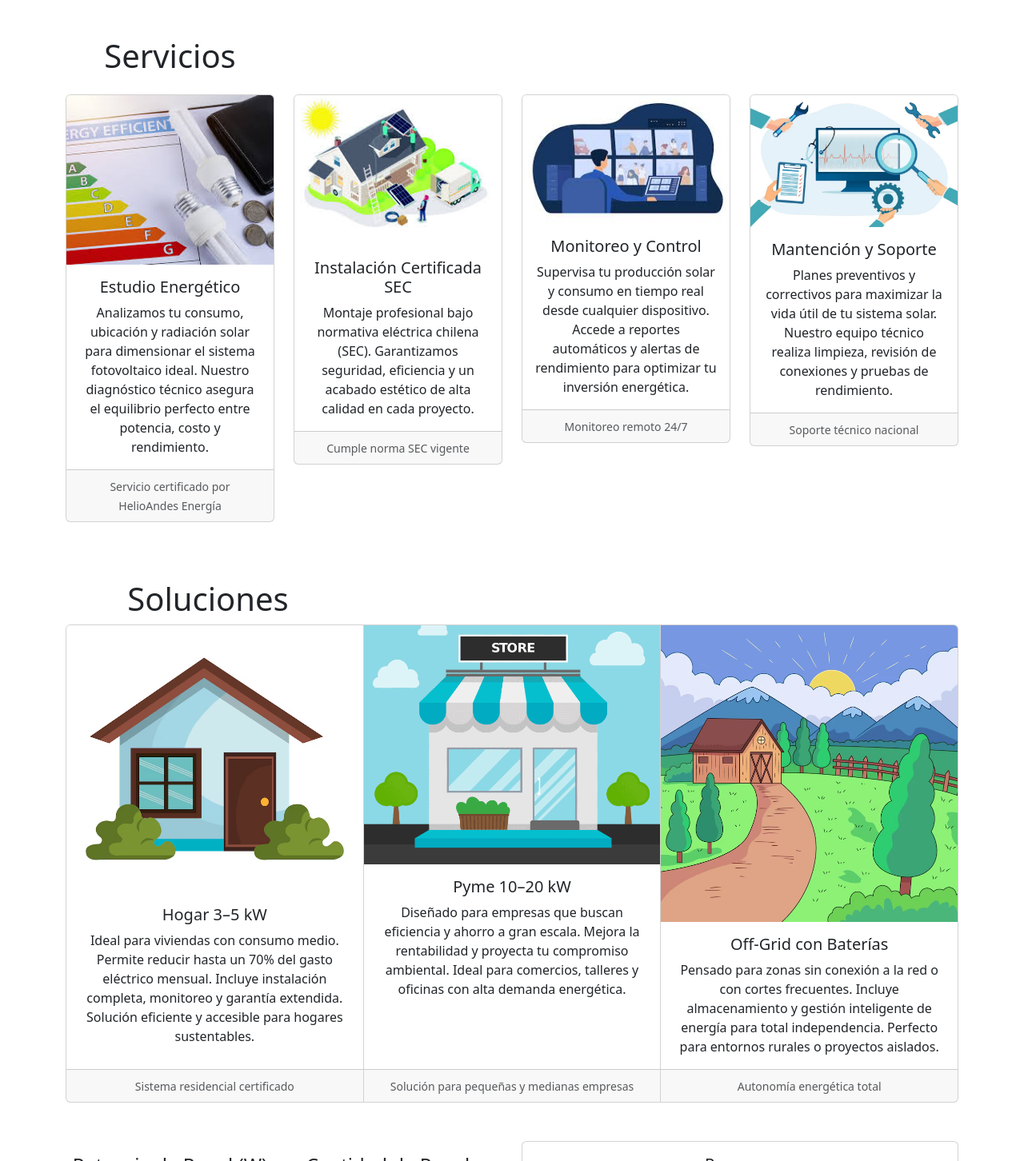
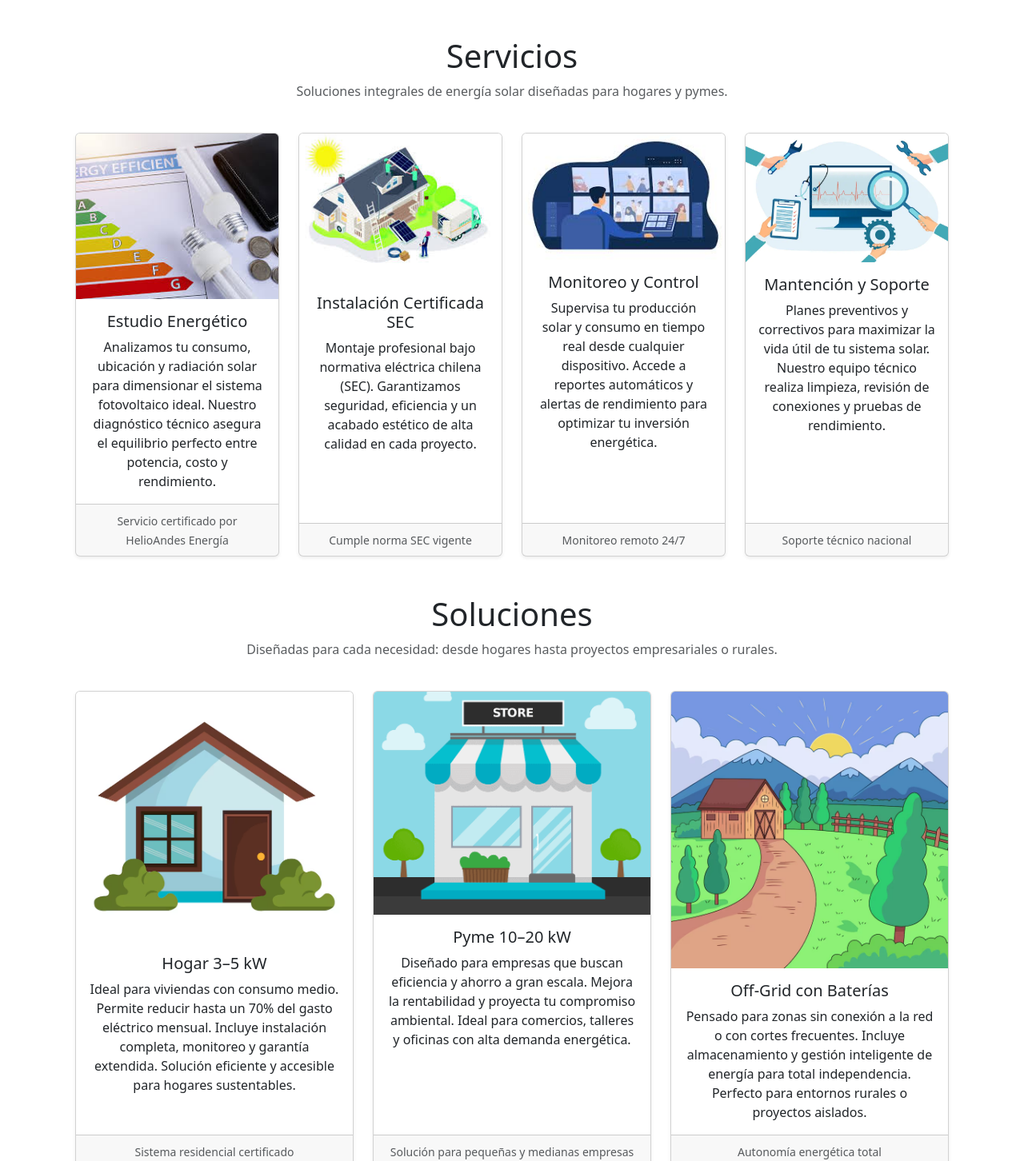
Before and after one commit to N1coG4bo/LandingPage_React, a React (Create React App) app: page / in a window 1280 px wide. Shown: the part 418-1870 px from the top of the page at 80% size. Built offline with nearby package versions, Linux system fonts and the light colour scheme.

Commit message:
reajuste

```diff
--- a/src/components/Contacto.js
+++ b/src/components/Contacto.js
@@ -3,13 +3,22 @@ import Button from 'react-bootstrap/Button';
 
 function ContactoPropio() {
   return (
-        <div className="container my-5" id="contacto">
-            <h2 className="fw-bold mb-4">Contacto</h2>
+    // ✅ id coincide con el Navbar: href="#contacto"
+    <section id="contacto" className="container anchor mt-5 mb-5">
+      <div className="row mb-4 text-center">
+        <div className="col-12">
+          <h1>Contacto</h1>
+          <p className="text-muted">
+            ¿Tienes dudas o necesitas una cotización personalizada? Escríbenos y te responderemos pronto.
+          </p>
+        </div>
+      </div>
 
-            <div className="p-4 shadow-sm bg-grey rounded-4">
+      <div className="p-4 shadow-sm bg-light rounded-4">
         <Form>
-                    <div className="row bg-grey text-white text-center mb-3">
-                        <div className="col-md-6">
+          {/* ✅ Campos en una sola fila responsive */}
+          <div className="row mb-3">
+            <div className="col-md-6 mb-3 mb-md-0">
               <Form.Group controlId="contactoNombre">
                 <Form.Label>Nombre</Form.Label>
                 <Form.Control
@@ -32,17 +41,19 @@ function ContactoPropio() {
             </div>
           </div>
 
-                    <Form.Group className="mb-3" controlId="contactoMensaje">
+          {/* ✅ Campo de mensaje */}
+          <Form.Group className="mb-4" controlId="contactoMensaje">
             <Form.Label>Mensaje</Form.Label>
             <Form.Control
               as="textarea"
               rows={4}
-                            placeholder="Describe brevemente tu necesidad"
+              placeholder="Describe brevemente tu necesidad o proyecto"
               required
             />
           </Form.Group>
 
-                    <div className="d-flex gap-3 mt-3">
+          {/* ✅ Botones alineados */}
+          <div className="d-flex gap-3">
             <Button
               type="submit"
               className="px-4 py-2 fw-semibold text-white"
@@ -51,16 +62,16 @@ function ContactoPropio() {
               Enviar
             </Button>
             <Button
-                            variant="light"
+              variant="outline-secondary"
               type="reset"
-                            className="px-4 py-2 border fw-semibold"
+              className="px-4 py-2 fw-semibold"
             >
               Limpiar
             </Button>
           </div>
         </Form>
       </div>
-        </div>
+    </section>
   );
 }
 
--- a/src/components/Faq.js
+++ b/src/components/Faq.js
@@ -2,21 +2,24 @@ import Accordion from 'react-bootstrap/Accordion';
 
 function FaqPropio() {
   return (
-    <div className='Faq' id="Faq">
-      <div className='row mt-5'>
-        <div className='col-lg-4'>
-          <h1>
-            Preguntas Frecuentes (FAQ)
-          </h1>
+    // ✅ id coincide con el Navbar (#faq)
+    <section id="faq" className="container anchor mt-5 mb-5">
+      <div className="row mb-4">
+        <div className="col-12 text-center">
+          <h1>Preguntas Frecuentes (FAQ)</h1>
+          <p className="text-muted">
+            Encuentra respuestas rápidas sobre instalación, mantenimiento y beneficios de nuestros sistemas solares.
+          </p>
         </div>
       </div>
 
-      <Accordion defaultActiveKey="0">
+      {/* ✅ Componente Accordion de React-Bootstrap */}
+      <Accordion defaultActiveKey="0" flush>
         <Accordion.Item eventKey="0">
           <Accordion.Header>¿Qué incluye la instalación de un sistema solar HelioAndes?</Accordion.Header>
           <Accordion.Body>
             Nuestros sistemas incluyen el estudio técnico, instalación completa con equipos certificados SEC,
-            estructura de montaje, cableado, inversor, puesta en marcha y capacitación básica sobre el uso y monitoreo del sistema.
+            estructura de montaje, cableado, inversor, puesta en marcha y capacitación básica sobre el uso y monitoreo.
             Además, ofrecemos garantía y soporte postventa.
           </Accordion.Body>
         </Accordion.Item>
@@ -24,39 +27,39 @@ function FaqPropio() {
         <Accordion.Item eventKey="1">
           <Accordion.Header>¿Cuánto dura la instalación y activación?</Accordion.Header>
           <Accordion.Body>
-            En la mayoría de los casos, la instalación residencial promedio demora entre 2 y 4 días hábiles.
-            En proyectos Pyme o sistemas de mayor potencia, el tiempo puede extenderse según la complejidad del sitio.
-            Luego de la instalación, realizamos pruebas y entregamos la documentación para certificación SEC.
+            En promedio, una instalación residencial toma entre 2 y 4 días hábiles.
+            En proyectos Pyme o de mayor potencia, el plazo varía según la complejidad del sitio.
+            Tras finalizar, realizamos pruebas y entregamos la documentación necesaria para la certificación SEC.
           </Accordion.Body>
         </Accordion.Item>
 
         <Accordion.Item eventKey="2">
           <Accordion.Header>¿Qué mantenimiento requiere el sistema?</Accordion.Header>
           <Accordion.Body>
-            Los sistemas solares requieren muy poco mantenimiento. Se recomienda una limpieza superficial de los paneles
-            cada 4–6 meses y una revisión técnica anual para asegurar la máxima eficiencia.
-            HelioAndes ofrece planes de mantención preventiva y monitoreo remoto para detectar cualquier anomalía.
+            Los sistemas solares requieren muy poco mantenimiento. Se recomienda limpiar los paneles cada 4–6 meses
+            y realizar una revisión técnica anual. HelioAndes ofrece planes de mantención preventiva y monitoreo remoto
+            para detectar cualquier anomalía.
           </Accordion.Body>
         </Accordion.Item>
 
         <Accordion.Item eventKey="3">
           <Accordion.Header>¿Qué pasa si se corta la luz?</Accordion.Header>
           <Accordion.Body>
-            Si tu sistema es **on-grid** (conectado a la red), dejará de generar temporalmente por seguridad eléctrica.
-            En cambio, los sistemas **off-grid o híbridos** con baterías continúan suministrando energía normalmente,
-            brindándote autonomía durante cortes de suministro.
+            Si tu sistema es <strong>on-grid</strong> (conectado a la red), se detiene temporalmente por seguridad.
+            En cambio, los sistemas <strong>off-grid o híbridos</strong> con baterías continúan entregando energía,
+            brindando autonomía durante cortes de suministro.
           </Accordion.Body>
         </Accordion.Item>
 
         <Accordion.Item eventKey="4">
           <Accordion.Header>¿Puedo acceder a subsidios o beneficios?</Accordion.Header>
           <Accordion.Body>
-            Sí. HelioAndes te asesora en la postulación a subsidios **Residenciales o Pyme** según tu tipo de instalación.
-            Estos beneficios pueden reducir el costo total de inversión entre un 5% y 8%, dependiendo del programa vigente y la región.
+            Sí. HelioAndes asesora en la postulación a subsidios <strong>Residenciales o Pyme</strong>,
+            que pueden reducir el costo total de inversión entre un 5% y 8% dependiendo del programa y región.
           </Accordion.Body>
         </Accordion.Item>
       </Accordion>
-    </div>
+    </section>
   );
 }
 
--- a/src/components/Hero.js
+++ b/src/components/Hero.js
@@ -1,25 +1,24 @@
-
 import Button from 'react-bootstrap/Button';
 import Card from 'react-bootstrap/Card';
 import Image from 'react-bootstrap/Image';
 
 function Heropropio() {
   return (
-        <div className='Hero 'id="Hero">
+    // 👇 id DEBE coincidir con el href del navbar "Inicio"
+    <section className="Hero container anchor" id="home">
       <div className='row mt-5 mb-5'>
-                <div className='col-lg-6 '>
+        <div className='col-lg-6'>
           <div className="d-flex justify-content-start">
             <Card style={{ width: '30rem', height: '20rem' }}>
               <Card.Body>
-                                <Card.Title>
-                                    Energía solar accesible y confiable
-                                </Card.Title>
+                <Card.Title>Energía solar accesible y confiable</Card.Title>
                 <Card.Text>
                   Reduce tu cuenta de luz y gana independencia con soluciones
                   fotovoltaicas diseñadas para hogares y pymes chilenas.
                   Con HelioAndes Energía, transformas el sol en ahorro real.
                 </Card.Text>
                 <div className="d-flex gap-2">
+                  {/* 👇 apunte a la sección con id="demo-calculadora" */}
                   <Button variant="success" href="#demo-calculadora">
                     Ver DEMO
                   </Button>
@@ -35,7 +34,7 @@ function Heropropio() {
           <Image src="/panel.jpg" fluid />
         </div>
       </div>
-        </div>
+    </section>
   );
 }
 
--- a/src/components/Servicios.js
+++ b/src/components/Servicios.js
@@ -1,23 +1,23 @@
 import Card from 'react-bootstrap/Card';
-import CardGroup from 'react-bootstrap/CardGroup';
 
 function ServiciosPropios() {
   return (
-        <div className=''>
-            <div className='row'>
-                {/* Usamos col-12 en mobile y col-lg-3 en desktop para alinear
-                    el título con la primera columna de tarjetas (col-lg-3). */}
-                <div className=' col-lg-3 mb-3'>
-                    <h1>
-                        Servicios
-                    </h1>
+    // ✅ id coincide con el href del Navbar (#servicios)
+    <section id="servicios" className="container anchor mt-5 mb-5">
+      <div className="row mb-4">
+        <div className="col-12 text-center">
+          <h1>Servicios</h1>
+          <p className="text-muted">
+            Soluciones integrales de energía solar diseñadas para hogares y pymes.
+          </p>
         </div>
       </div>
 
-            <div className="row">
-                <div className="col-lg-3 mb-4">
-                    <Card>
-                        <Card.Img variant="top" src="/servicio-estudio.jpg" />
+      {/* ✅ Cards en cuadrícula responsive */}
+      <div className="row row-cols-1 row-cols-md-2 row-cols-lg-4 g-4">
+        <div className="col">
+          <Card className="h-100 shadow-sm">
+            <Card.Img variant="top" src="/servicio-estudio.jpg" alt="Estudio Energético" />
             <Card.Body>
               <Card.Title>Estudio Energético</Card.Title>
               <Card.Text>
@@ -31,9 +31,9 @@ function ServiciosPropios() {
           </Card>
         </div>
 
-                <div className="col-lg-3 mb-4">
-                    <Card>
-                        <Card.Img variant="top" src="/servicio-instalacion.jpg" />
+        <div className="col">
+          <Card className="h-100 shadow-sm">
+            <Card.Img variant="top" src="/servicio-instalacion.jpg" alt="Instalación SEC" />
             <Card.Body>
               <Card.Title>Instalación Certificada SEC</Card.Title>
               <Card.Text>
@@ -47,9 +47,9 @@ function ServiciosPropios() {
           </Card>
         </div>
 
-                <div className="col-lg-3 mb-4">
-                    <Card>
-                        <Card.Img variant="top" src="/servicio-monitoreo.jpg" />
+        <div className="col">
+          <Card className="h-100 shadow-sm">
+            <Card.Img variant="top" src="/servicio-monitoreo.jpg" alt="Monitoreo y Control" />
             <Card.Body>
               <Card.Title>Monitoreo y Control</Card.Title>
               <Card.Text>
@@ -63,9 +63,9 @@ function ServiciosPropios() {
           </Card>
         </div>
 
-                <div className="col-lg-3 mb-4">
-                    <Card>
-                        <Card.Img variant="top" src="/servicio-mantencion.jpg" />
+        <div className="col">
+          <Card className="h-100 shadow-sm">
+            <Card.Img variant="top" src="/servicio-mantencion.jpg" alt="Mantención y Soporte" />
             <Card.Body>
               <Card.Title>Mantención y Soporte</Card.Title>
               <Card.Text>
@@ -79,7 +79,7 @@ function ServiciosPropios() {
           </Card>
         </div>
       </div>
-        </div>
+    </section>
   );
 }
 
--- a/src/components/Soluciones.js
+++ b/src/components/Soluciones.js
@@ -1,22 +1,23 @@
 import Card from 'react-bootstrap/Card';
-import CardGroup from 'react-bootstrap/CardGroup';
 
 function SolucionesPropias() {
   return (
-        <div className='servicios'>
-            <div className='row mt-5'>
-                <div className='col-lg-4'>
-                    <h1>
-                        Soluciones
-                    </h1>
+    // ✅ id debe coincidir con el href del Navbar (#soluciones)
+    <section id="soluciones" className="container anchor mt-5 mb-5">
+      <div className="row mb-4">
+        <div className="col-12 text-center">
+          <h1>Soluciones</h1>
+          <p className="text-muted">
+            Diseñadas para cada necesidad: desde hogares hasta proyectos empresariales o rurales.
+          </p>
         </div>
       </div>
 
-            <div className='row mb-5'>
-                <div className='col-lg-12'>
-                    <CardGroup>
-                        <Card>
-                            <Card.Img variant="top" src="/casa.jpg" />
+      {/* ✅ Grid responsive Bootstrap: 1 columna en móvil, 3 en escritorio */}
+      <div className="row row-cols-1 row-cols-md-3 g-4">
+        <div className="col">
+          <Card className="h-100 shadow-sm">
+            <Card.Img variant="top" src="/casa.jpg" alt="Solución Hogar 3–5 kW" />
             <Card.Body>
               <Card.Title>Hogar 3–5 kW</Card.Title>
               <Card.Text>
@@ -28,9 +29,11 @@ function SolucionesPropias() {
               <small className="text-muted">Sistema residencial certificado</small>
             </Card.Footer>
           </Card>
+        </div>
 
-                        <Card>
-                            <Card.Img variant="top" src="/pymes.jpg" />
+        <div className="col">
+          <Card className="h-100 shadow-sm">
+            <Card.Img variant="top" src="/pymes.jpg" alt="Solución Pyme 10–20 kW" />
             <Card.Body>
               <Card.Title>Pyme 10–20 kW</Card.Title>
               <Card.Text>
@@ -43,9 +46,11 @@ function SolucionesPropias() {
               <small className="text-muted">Solución para pequeñas y medianas empresas</small>
             </Card.Footer>
           </Card>
+        </div>
 
-                        <Card>
-                            <Card.Img variant="top" src="/rural.jpg" />
+        <div className="col">
+          <Card className="h-100 shadow-sm">
+            <Card.Img variant="top" src="/rural.jpg" alt="Solución Off-Grid con Baterías" />
             <Card.Body>
               <Card.Title>Off-Grid con Baterías</Card.Title>
               <Card.Text>
@@ -58,10 +63,9 @@ function SolucionesPropias() {
               <small className="text-muted">Autonomía energética total</small>
             </Card.Footer>
           </Card>
-                    </CardGroup>
         </div>
       </div>
-        </div>
+    </section>
   );
 }
 
--- a/src/components/Testimonio.js
+++ b/src/components/Testimonio.js
@@ -1,19 +1,29 @@
 import Card from 'react-bootstrap/Card';
-import CardGroup from 'react-bootstrap/CardGroup';
 import Image from 'react-bootstrap/Image';
 
 function TestimonioPropio() {
   return (
-    <div className='row mt-5'>
-      <div className='col-lg-4'>
-        <h1>
-          Testimonios
-        </h1>
+    // ✅ Coincide con el Navbar: <Nav.Link href="#testimonios">Testimonio</Nav.Link>
+    <section id="testimonios" className="container anchor mt-5 mb-5">
+      <div className="row mb-4">
+        <div className="col-12 text-center">
+          <h1>Testimonios</h1>
+          <p className="text-muted">Lo que dicen nuestros clientes en distintas regiones de Chile.</p>
+        </div>
       </div>
 
-      <CardGroup>
-        <Card>
-          <Image src="/usuario.png" roundedCircle width={120} height={120} className="mx-auto my-3" />
+      {/* ✅ Grid responsive: 1 en móvil, 2 en md, 3 en lg */}
+      <div className="row row-cols-1 row-cols-md-2 row-cols-lg-3 g-4">
+        <div className="col">
+          <Card className="h-100 text-center shadow-sm">
+            <Image
+              src="/usuario.png"
+              alt="Foto de perfil de María Fernández"
+              roundedCircle
+              width={120}
+              height={120}
+              className="mx-auto mt-4"
+            />
             <Card.Body>
               <Card.Title>María Fernández — Santiago</Card.Title>
               <Card.Text>
@@ -22,9 +32,18 @@ function TestimonioPropio() {
               </Card.Text>
             </Card.Body>
           </Card>
+        </div>
 
-        <Card>
-          <Image src="/usuario.png" roundedCircle width={120} height={120} className="mx-auto my-3" />
+        <div className="col">
+          <Card className="h-100 text-center shadow-sm">
+            <Image
+              src="/usuario.png"
+              alt="Foto de perfil de Jorge Pino"
+              roundedCircle
+              width={120}
+              height={120}
+              className="mx-auto mt-4"
+            />
             <Card.Body>
               <Card.Title>Jorge Pino — Concepción</Card.Title>
               <Card.Text>
@@ -33,20 +52,29 @@ function TestimonioPropio() {
               </Card.Text>
             </Card.Body>
           </Card>
+        </div>
 
-        <Card>
-          <Image src="/usuario.png" roundedCircle width={120} height={120} className="mx-auto my-3" />
+        <div className="col">
+          <Card className="h-100 text-center shadow-sm">
+            <Image
+              src="/usuario.png"
+              alt="Foto de perfil de Catalina Rojas"
+              roundedCircle
+              width={120}
+              height={120}
+              className="mx-auto mt-4"
+            />
             <Card.Body>
               <Card.Title>Catalina Rojas — Valdivia</Card.Title>
               <Card.Text>
                 “Optamos por un sistema híbrido con baterías y ha sido una gran decisión.
-              Durante los cortes de energía seguimos funcionando sin problemas.
-              Recomendados 100%.”
+                Durante los cortes de energía seguimos funcionando sin problemas. Recomendados 100%.”
               </Card.Text>
             </Card.Body>
           </Card>
-      </CardGroup>
         </div>
+      </div>
+    </section>
   );
 }
 
--- a/src/components/calculadoraintegral.js
+++ b/src/components/calculadoraintegral.js
@@ -117,6 +117,7 @@ function Calculadora() {
     const fmt = (n) => Number.isFinite(n) ? '$ ' + n.toLocaleString('es-CL', { maximumFractionDigits: 0 }) : '—';
     return (
         <div>
+            <section id="demo" className="container anchor mt-5 mb-5">
             <div className='row mt-3'>
                 <div className='col-lg-6'>
                     <div className='row'>
@@ -307,7 +308,7 @@ function Calculadora() {
                         )
                 </div>
             </div>
-
+          </section>
         </div>
     );
 
--- a/src/components/planes.js
+++ b/src/components/planes.js
@@ -4,18 +4,20 @@ import Button from 'react-bootstrap/Button';
 
 function PlanesPropio() {
     return (
-        <div className='servicios'>
-            <div className='row mt-5'>
-                <div className='col-lg-4'>
-                    <h1>
-                        Planes HelioAndes
-                    </h1>
+        // ✅ id debe coincidir con el href del Navbar (#planes)
+        <section id="planes" className="container anchor mt-5 mb-5">
+            <div className="row">
+                <div className="col-lg-12 text-center mb-4">
+                    <h1>Planes HelioAndes</h1>
+                    <p className="text-muted">
+                        Elige el plan que mejor se adapte a tus necesidades energéticas.
+                    </p>
                 </div>
             </div>
 
-            <CardGroup>
-                <Card style={{ width: '18rem' }}>
-
+            {/* ✅ Usa CardGroup para alinear las tarjetas en fila */}
+            <CardGroup className="gap-3 justify-content-center">
+                <Card style={{ width: '18rem' }} className="shadow-sm">
                     <Card.Body>
                         <Card.Title>Plan Básico</Card.Title>
                         <Card.Text>
@@ -27,8 +29,7 @@ function PlanesPropio() {
                     </Card.Body>
                 </Card>
 
-                <Card style={{ width: '18rem' }}>
-
+                <Card style={{ width: '18rem' }} className="shadow-sm">
                     <Card.Body>
                         <Card.Title>Plan Optimizado</Card.Title>
                         <Card.Text>
@@ -40,8 +41,7 @@ function PlanesPropio() {
                     </Card.Body>
                 </Card>
 
-                <Card style={{ width: '18rem' }}>
-
+                <Card style={{ width: '18rem' }} className="shadow-sm">
                     <Card.Body>
                         <Card.Title>Plan Autónomo</Card.Title>
                         <Card.Text>
@@ -52,7 +52,7 @@ function PlanesPropio() {
                     </Card.Body>
                 </Card>
             </CardGroup>
-        </div>
+        </section>
     );
 }
 
```
Also changed, not shown: 1 other file (tests, documents, lock files or other folders). Lines whose indentation alone changed are shown as unchanged.
